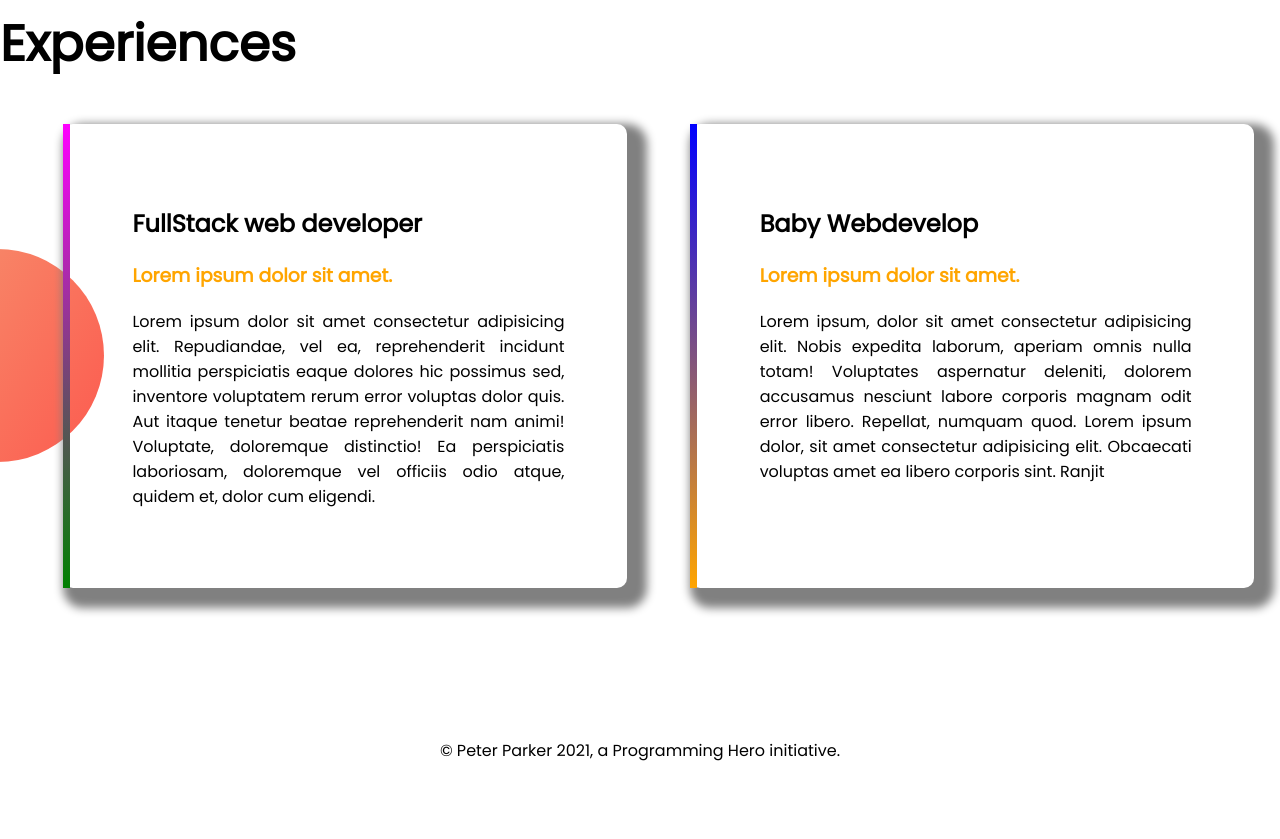
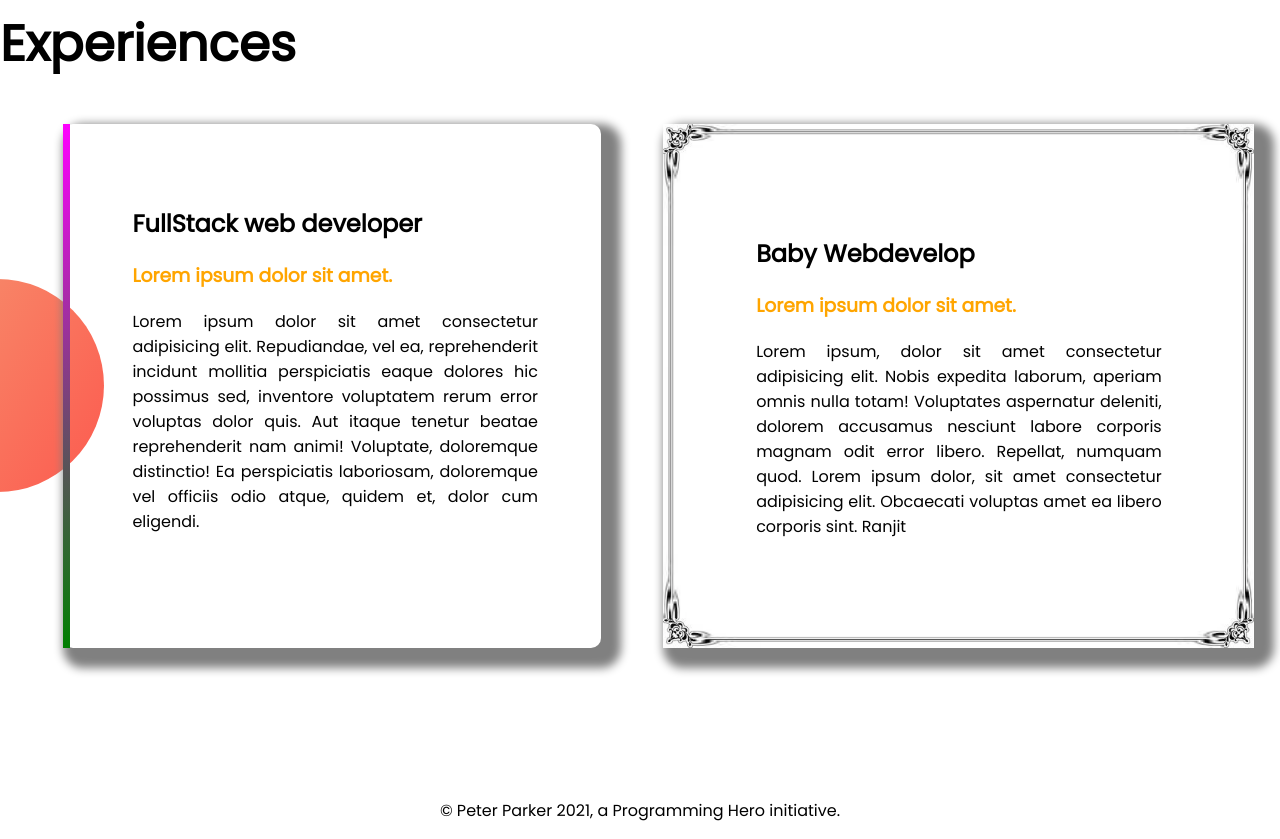
Before and after one commit to mollikacomputer/developer-portfolio, a plain HTML site: page index.html in a window 1280 px wide. Shown: the part 1180-2019 px from the top of the page. Before the commit the page ends 1959 px from the top, so only its background shows below. Drawn offline with Linux system fonts and the light colour scheme.

Commit message:
added 1 border image and style css

```diff
--- a/style.css
+++ b/style.css
@@ -64,12 +64,12 @@ section {
 #fullstack-web {
   border-left: 7px solid;
   border-image: linear-gradient(180deg, magenta, green);
-  border-image-slice: 1;
+  border-image-slice: 2;
 }
 #baby-web {
-  border-left: 7px solid;
-  border-image: linear-gradient(180deg, blue, orange);
-  border-image-slice: 1;
+  border: 30px solid;
+  border-image-source: url(images/border.png);
+  border-image-slice: 40;
 }
 footer {
   text-align: center;
```
Also changed, not shown: images/border.png (added).
